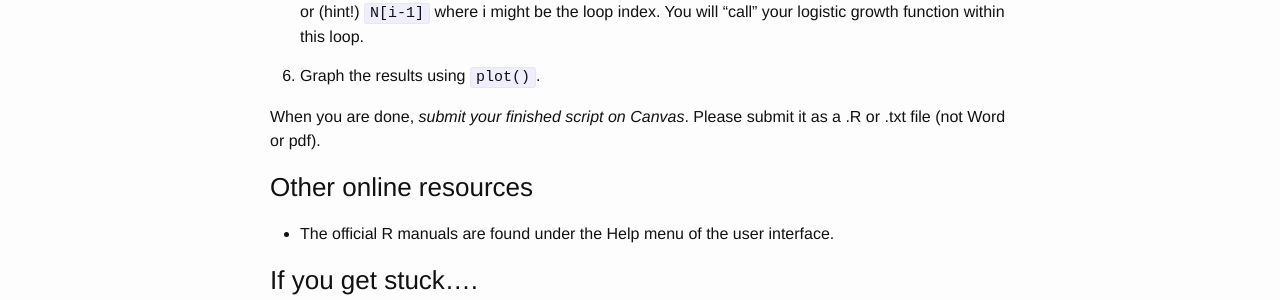
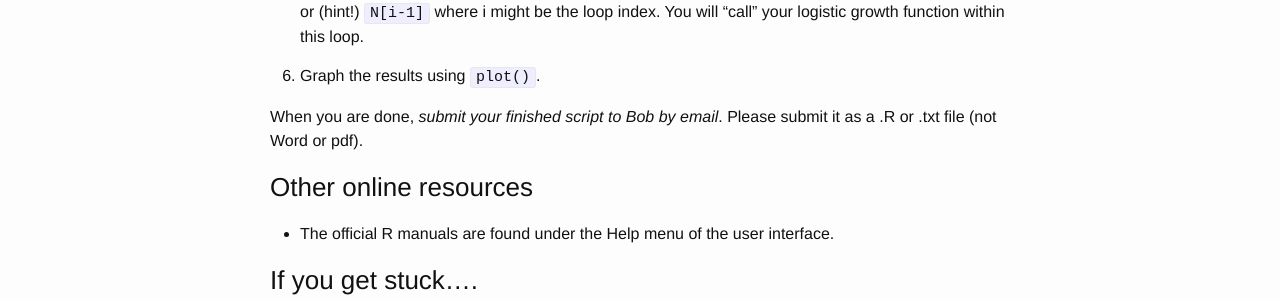
Before and after one commit to bobshriver/UNR-EcoForecast, a Jekyll site: the page built from labs/intro2R.md, in a window 1280 px wide. Shown: the part 700-1000 px from the top of the page. Built offline with Jekyll 4.4.1, drawn with Linux system fonts in a browser that asks for light colours; our own code applies the rules of GitHub Pages for plain Markdown files.

Commit message:
Turnin update

```diff
--- a/labs/intro2R.html
+++ b/labs/intro2R.html
@@ -364,7 +364,7 @@ pre code {
 <li><p>Set up a <code>for()</code> loop to step through time, just as we stepped down the Time column on the spreadsheet. Remember, to reference a particular value in the N vector, you use <code>N[1]</code>, or <code>N[2]</code>, or (hint!) <code>N[i-1]</code> where i might be the loop index. You will “call” your logistic growth function within this loop.</p></li>
 <li><p>Graph the results using <code>plot()</code>.</p></li>
 </ol>
-<p>When you are done, <em>submit your finished script on Canvas</em>. Please submit it as a .R or .txt file (not Word or pdf).</p>
+<p>When you are done, <em>submit your finished script to Bob by email</em>. Please submit it as a .R or .txt file (not Word or pdf).</p>
 <div id="other-online-resources" class="section level3">
 <h3>Other online resources</h3>
 <ul>
--- a/labs/intro2R.md
+++ b/labs/intro2R.md
@@ -21,7 +21,7 @@ First, open R, then go to File>New script. This is where we will code the script
 
 6. Graph the results using `plot()`.
 
-When you are done, *submit your finished script on Canvas*. Please submit
+When you are done, *submit your finished script to Bob by email*. Please submit
 it as a .R or .txt file (not Word or pdf).
 
 ### Other online resources ###
```
